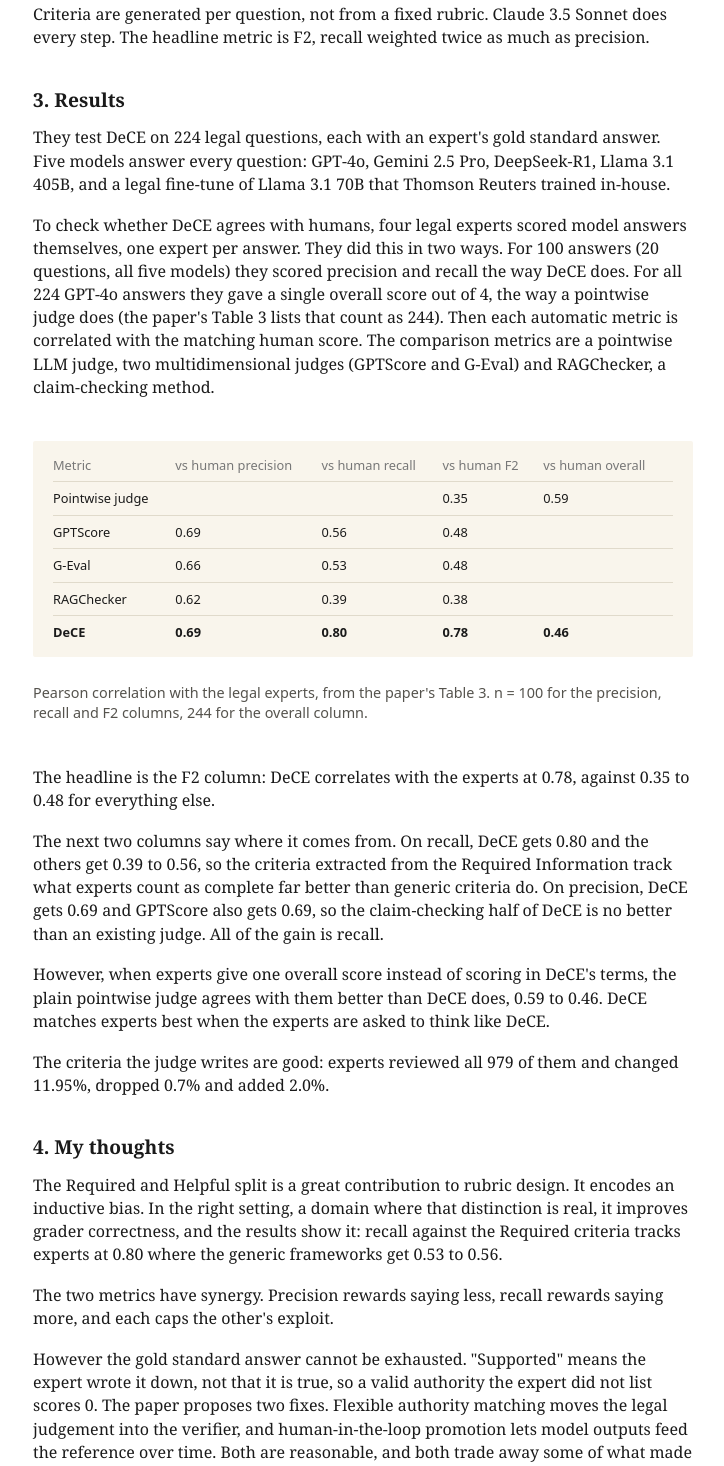
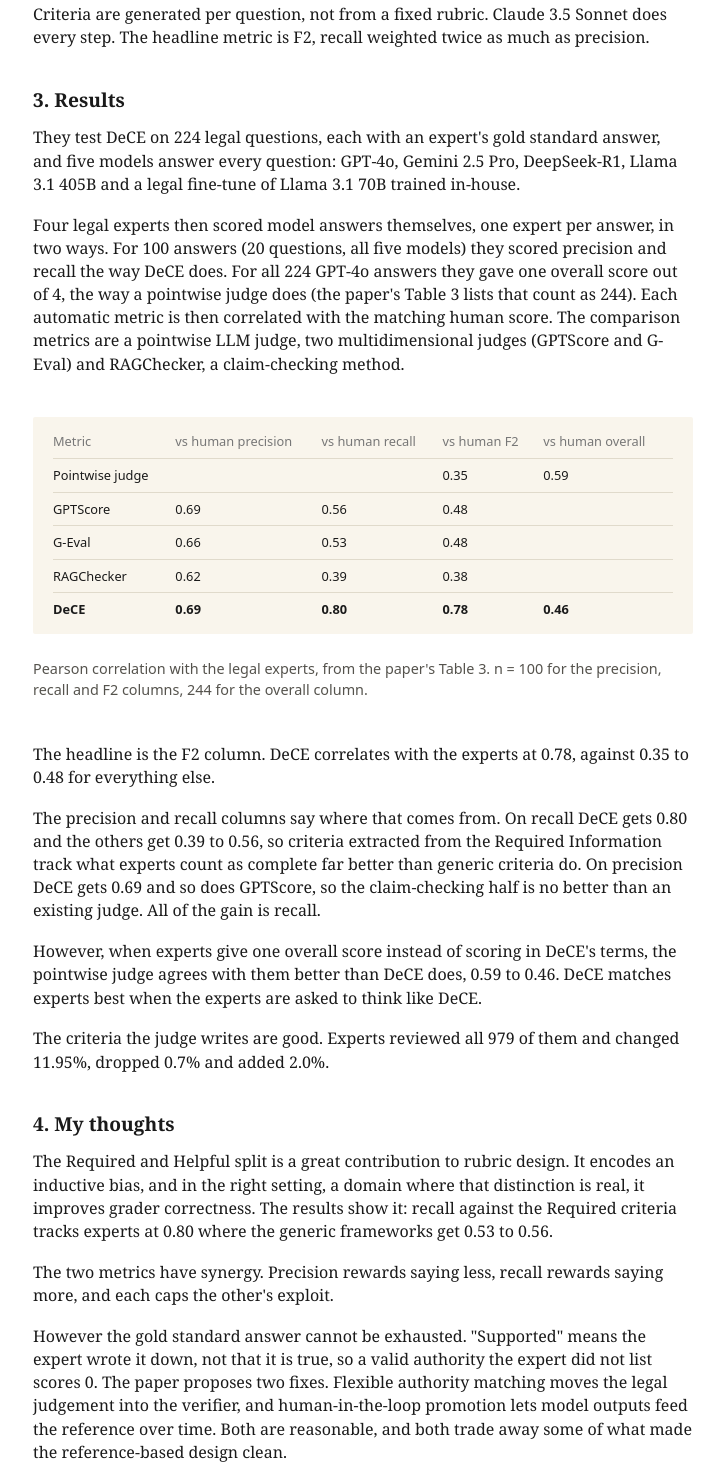
Before and after one commit to dtcolligan/dtcolligan.github.io, a plain HTML site: page posts/dece/index.html in a window 1280 px wide. Shown: the part 858-2324 px from the top of the page, without its empty margins (277-1001 px from the left). Drawn offline with Linux system fonts and the light colour scheme.

Commit message:
posts: DeCE sections 3 and 4 smoothed

```diff
--- a/posts/dece/index.html
+++ b/posts/dece/index.html
@@ -70,18 +70,18 @@
 <h2 id="results">3. Results<a class="anchor" href="#results" aria-label="Link to this section">#</a></h2>
 
 <p>They test DeCE on 224 legal questions, each with an expert's gold standard
-answer. Five models answer every question: GPT-4o, Gemini 2.5 Pro,
-DeepSeek-R1, Llama 3.1 405B, and a legal fine-tune of Llama 3.1 70B that
-Thomson Reuters trained in-house.</p>
+answer, and five models answer every question: GPT-4o, Gemini 2.5 Pro,
+DeepSeek-R1, Llama 3.1 405B and a legal fine-tune of Llama 3.1 70B trained
+in-house.</p>
 
-<p>To check whether DeCE agrees with humans, four legal experts scored model
-answers themselves, one expert per answer. They did this in two ways. For 100
-answers (20 questions, all five models) they scored precision and recall the
-way DeCE does. For all 224 GPT-4o answers they gave a single overall score
-out of 4, the way a pointwise judge does (the paper's Table 3 lists that count
-as 244). Then each automatic metric is correlated with the matching human
-score. The comparison metrics are a pointwise LLM judge, two multidimensional
-judges (GPTScore and G-Eval) and RAGChecker, a claim-checking method.</p>
+<p>Four legal experts then scored model answers themselves, one expert per
+answer, in two ways. For 100 answers (20 questions, all five models) they
+scored precision and recall the way DeCE does. For all 224 GPT-4o answers
+they gave one overall score out of 4, the way a pointwise judge does (the
+paper's Table 3 lists that count as 244). Each automatic metric is then
+correlated with the matching human score. The comparison metrics are a
+pointwise LLM judge, two multidimensional judges (GPTScore and G-Eval) and
+RAGChecker, a claim-checking method.</p>
 
 <figure>
 <div class="tablewrap">
@@ -99,41 +99,42 @@
 <figcaption>Pearson correlation with the legal experts, from the paper's Table 3. n = 100 for the precision, recall and F2 columns, 244 for the overall column.</figcaption>
 </figure>
 
-<p>The headline is the F2 column: DeCE correlates with the experts at 0.78,
+<p>The headline is the F2 column. DeCE correlates with the experts at 0.78,
 against 0.35 to 0.48 for everything else.</p>
 
-<p>The next two columns say where it comes from. On recall, DeCE gets 0.80 and
-the others get 0.39 to 0.56, so the criteria extracted from the Required
-Information track what experts count as complete far better than generic
-criteria do. On precision, DeCE gets 0.69 and GPTScore also gets 0.69, so the
-claim-checking half of DeCE is no better than an existing judge. All of the
-gain is recall.</p>
+<p>The precision and recall columns say where that comes from. On recall DeCE
+gets 0.80 and the others get 0.39 to 0.56, so criteria extracted from the
+Required Information track what experts count as complete far better than
+generic criteria do. On precision DeCE gets 0.69 and so does GPTScore, so the
+claim-checking half is no better than an existing judge. All of the gain is
+recall.</p>
 
-<p>However, when experts give one overall
-score instead of scoring in DeCE's terms, the plain pointwise judge agrees
-with them better than DeCE does, 0.59 to 0.46. DeCE matches experts best when
-the experts are asked to think like DeCE.</p>
+<p>However, when experts give one overall score instead of scoring in DeCE's
+terms, the pointwise judge agrees with them better than DeCE does, 0.59 to
+0.46. DeCE matches experts best when the experts are asked to think like
+DeCE.</p>
 
-<p>The criteria the judge writes are good: experts reviewed
-all 979 of them and changed 11.95%, dropped 0.7% and added 2.0%.</p>
+<p>The criteria the judge writes are good. Experts reviewed all 979 of them and
+changed 11.95%, dropped 0.7% and added 2.0%.</p>
 
 <h2 id="thoughts">4. My thoughts<a class="anchor" href="#thoughts" aria-label="Link to this section">#</a></h2>
 
 <p>The Required and Helpful split is a great contribution to rubric design. It
-encodes an inductive bias. In the right setting, a
-domain where that distinction is real, it improves grader correctness, and
-the results show it: recall against the Required criteria tracks experts at
-0.80 where the generic frameworks get 0.53 to 0.56.</p>
+encodes an inductive bias, and in the right setting, a domain where that
+distinction is real, it improves grader correctness. The results show it:
+recall against the Required criteria tracks experts at 0.80 where the generic
+frameworks get 0.53 to 0.56.</p>
 
 <p>The two metrics have synergy. Precision rewards saying less, recall rewards
 saying more, and each caps the other's exploit.</p>
 
 <p>However the gold standard answer cannot be exhausted. "Supported" means the
 expert wrote it down, not that it is true, so a valid authority the expert
-did not list scores 0. The paper proposes two fixes. Flexible authority matching moves the legal
-judgement into the verifier, and human-in-the-loop promotion lets model
-outputs feed the reference over time. Both are reasonable, and both trade
-away some of what made the reference-based design clean.</p>
+did not list scores 0. The paper proposes two fixes. Flexible authority
+matching moves the legal judgement into the verifier, and human-in-the-loop
+promotion lets model outputs feed the reference over time. Both are
+reasonable, and both trade away some of what made the reference-based design
+clean.</p>
 
 <p>DeCE beats the pointwise judge when the experts score precision and recall,
 the pointwise judge beats DeCE when the experts give one overall score, and
```
